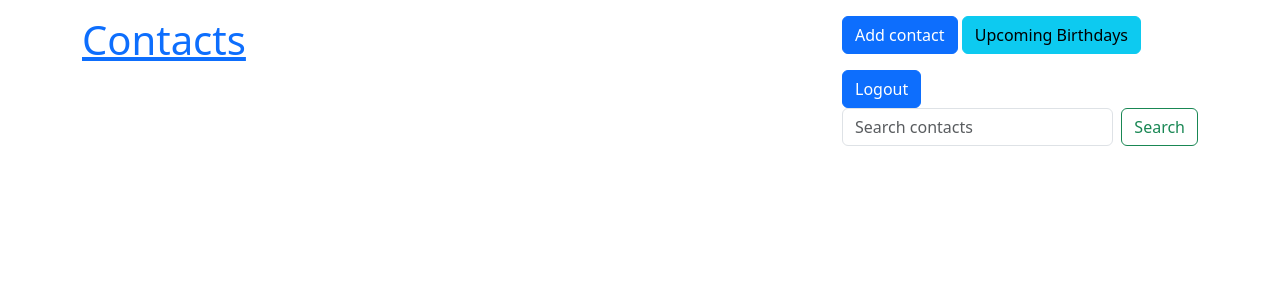
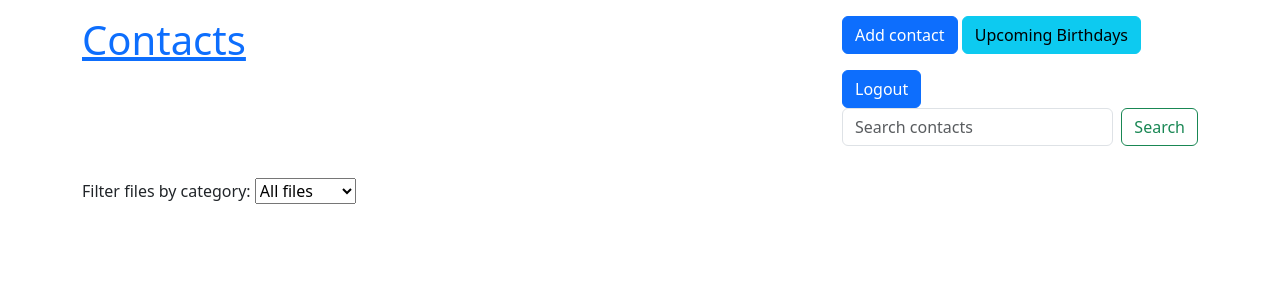
Before and after one commit to Argonaut2030/project-group3, a Django app: page /files/ in a window 1280 px wide. Shown: the top 300 px of the page. Run offline with Django 5.2, Linux system fonts and the light colour scheme; the visitor is signed in with stand-in values (Sample User, id 1); data that the repository does not hold is empty.

Commit message:
sorting files by category added

```diff
--- a/team_proj/file_manager/templates/file_list.html
+++ /dev/null
@@ -1,11 +0,0 @@
-{% extends 'contacts/base.html' %}
-
-{% block body %}
-<ul>
-    {% for file in files %}
-        <li>
-            <a href="{{ file.file.url|default:''|escape }}" target="_blank">{{ file.file.name }}</a>
-        </li>
-    {% endfor %}
-</ul>
-{% endblock %}
--- /dev/null
+++ b/team_proj/file_manager/templates/file_manager/file_list.html
@@ -0,0 +1,22 @@
+{% extends 'contacts/base.html' %}
+
+{% block body %}
+<form method="get" action="">
+    <label for="category">Filter files by category:</label>
+    <select name="category" id="category" onchange="this.form.submit()" >
+        <option value="all" {% if selected_category == "all" %}selected{% endif %}>All files</option>
+        <option value="images" {% if selected_category == "images" %}selected{% endif %}>Image</option>
+        <option value="videos" {% if selected_category == "videos" %}selected{% endif %}>Video</option>
+        <option value="audio" {% if selected_category == "audio" %}selected{% endif %}>Audio</option>
+        <option value="documents" {% if selected_category == "documents" %}selected{% endif %}>Document</option>
+    </select>
+</form>
+
+<ul>
+    {% for file in files %}
+        <li>
+            <a href="{{ file.file.url|default:''|escape }}" target="_blank">{{ file.file.name }}</a>
+        </li>
+    {% endfor %}
+</ul>
+{% endblock %}
--- a/team_proj/file_manager/templates/upload_file.html
+++ b/team_proj/file_manager/templates/file_manager/upload_file.html
@@ -1,4 +1,4 @@
-{% extends "contacts/base.html" %}
+{% extends "file_manager/base.html" %}
 
 {% block body %}
 <form method="post" enctype="multipart/form-data">
--- a/team_proj/file_manager/views.py
+++ b/team_proj/file_manager/views.py
@@ -14,10 +14,16 @@ def upload_file(request):
             return redirect("file_manager:file_list")
     else:
         form = FileUploadForm()
-    return render(request, "upload_file.html", {"form": form})
+    return render(request, "file_manager/upload_file.html", {"form": form})
 
 
 @login_required
 def list_files(request):
+    category = request.GET.get("category", "all")
+
     files = UploadedFile.objects.filter(user=request.user)
-    return render(request, "file_list.html", {"files": files})
+
+    if category != "all":
+        files = files.filter(file__contains=f"/{category}/")
+
+    return render(request, "file_manager/file_list.html", {"files": files, "selected_category": category})
```
Also changed, not shown: team_proj/file_manager/templates/file_manager/base.html (added, +20 -0 lines), team_proj/team_proj/settings.py (+12 -12 lines), team_proj/file_manager/Readme.md (added), 2 other files.
